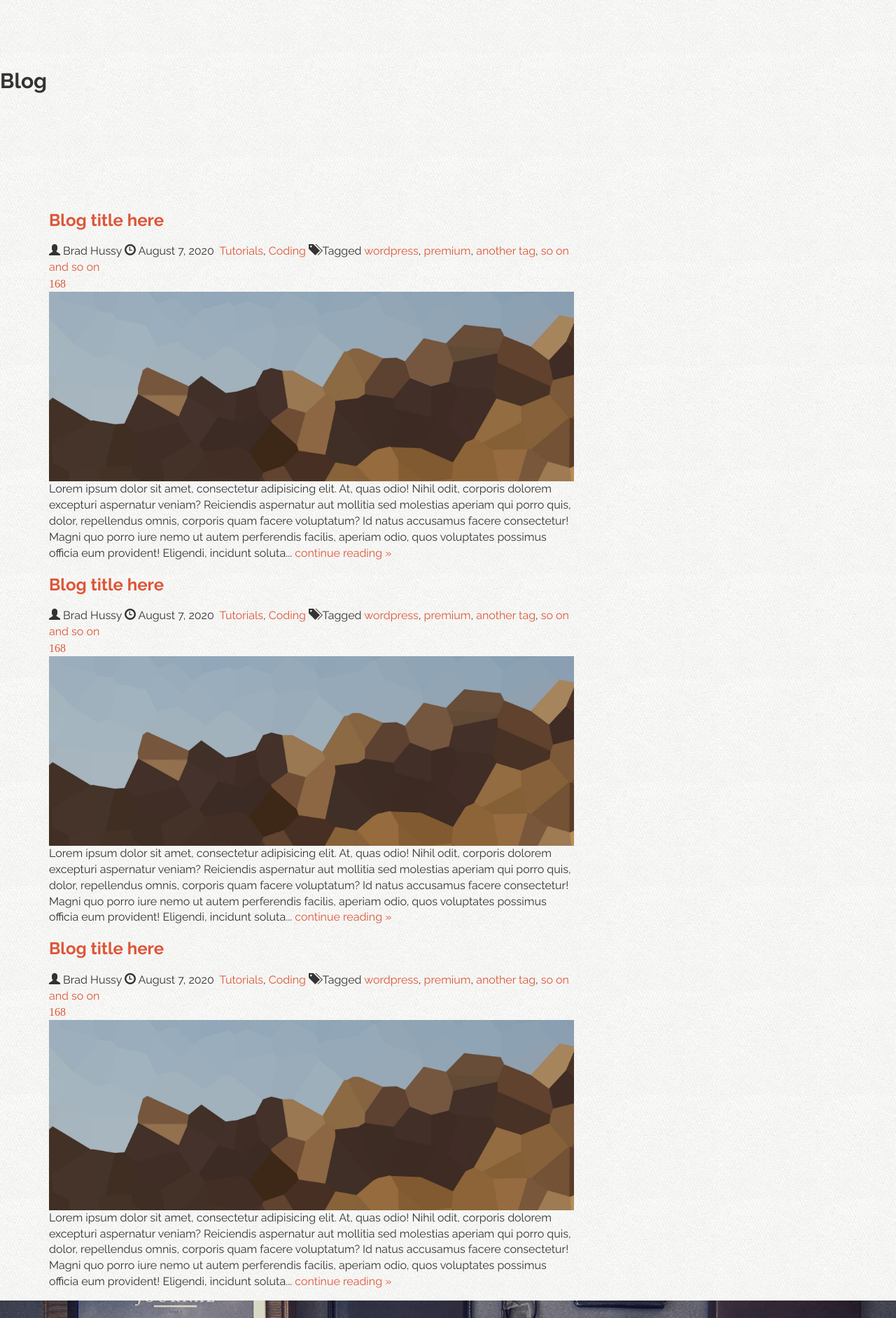
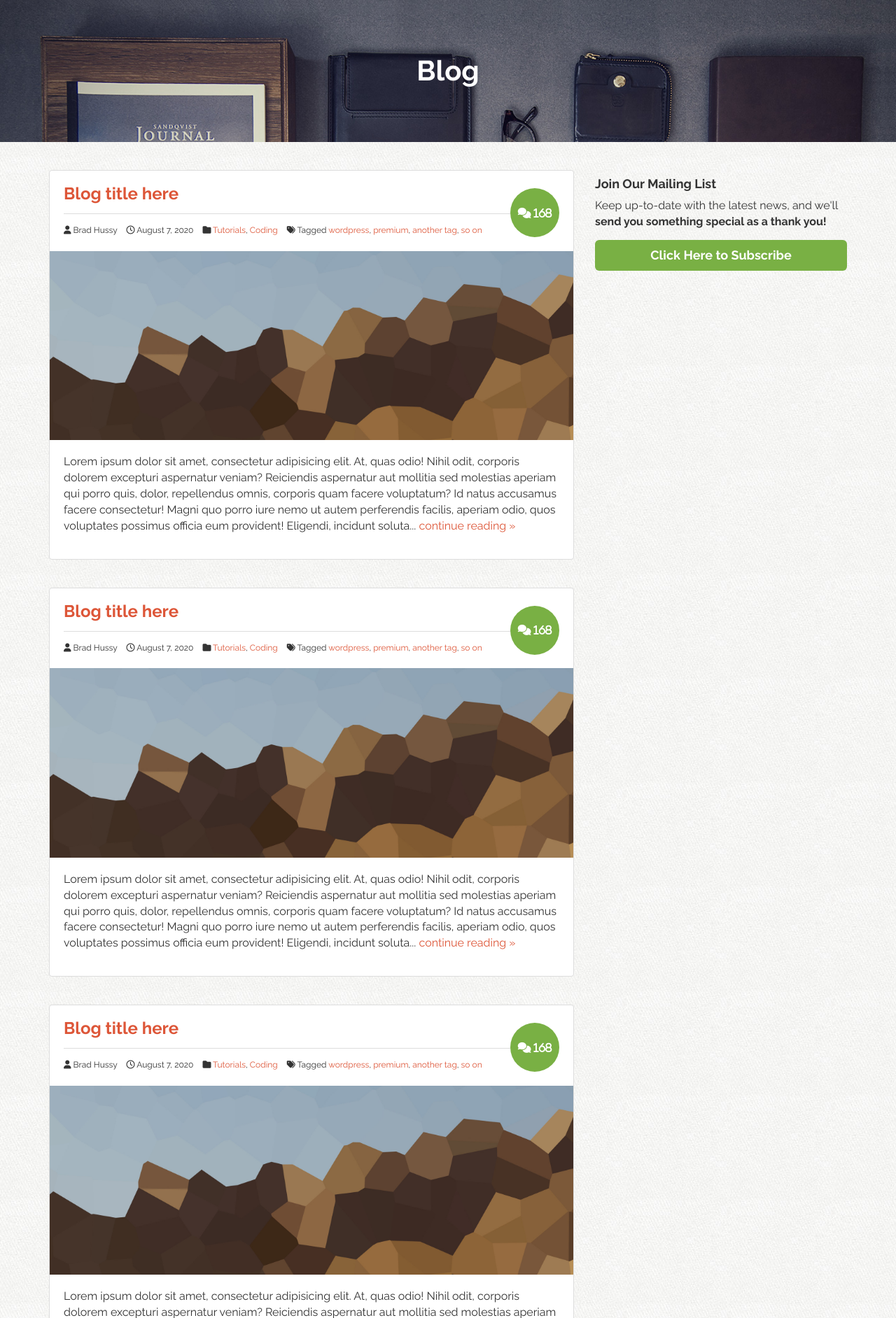
Before and after one commit to ethanbeauregard/bootstrap-to-wordpress, a PHP site: page /blog.html in a window 1280 px wide. Shown: the part 51-1935 px from the top of the page at 70% size. Run offline with PHP 8.4, Linux system fonts and the light colour scheme; some libraries are stand-ins or nearby versions.

Commit message:
added styles to the blog posts on blog page along with minor fixes to font-awesome icons

```diff
--- a/assets/css/custom.css
+++ b/assets/css/custom.css
@@ -232,6 +232,33 @@ section h3 {
   padding: 30px 0 10px;
 }
 
+#primary {
+  padding: 40px 0 40px;
+}
+
+.feature-image {
+  display: table;
+  width: 100%;
+}
+
+.feature-image-default {
+  background: url('../img/stuff-feature.jpg') no-repeat;
+  background-size: cover;
+}
+
+.feature-image-default-alt {
+  background: url('../img/hipster-stuff.jpg') no-repeat;
+  background-size: cover;
+  background-attachment: fixed;
+}
+
+.feature-image h1 {
+  display: table-cell;
+  vertical-align: middle;
+  text-align: center;
+  color: #fff;
+}
+
 #optin {
   background: #3e4249;
   padding: 20px 0;
@@ -374,6 +401,83 @@ footer li.signup-link a:hover {
   margin-right: 6px;
 }
 
+/* Blog  */
+.post {
+  position: relative;
+  border: 1px solid #ddd;
+  background: #fff;
+  margin: 0 0 40px;
+  -webkit-border-radius: 4px;
+  -moz-border-radius: 4px;
+  border-radius: 4px;
+}
+
+.post header,
+.post .post-excerpt {
+  padding: 20px;
+}
+
+.post header h3,
+.post header h1  {
+  margin: 0 0 15px;
+  padding: 0 0 15px;
+  border-bottom: 1px solid #ddd;
+}
+
+.post header h1 {
+  font-size: 24px;
+}
+
+.post-image {
+  height: auto;
+}
+
+.post-details {
+  font-size: 12px;
+  width: 90%;
+}
+
+.post-details i.fa {
+  padding-left: 10px;
+}
+
+.post-details i.fa:first-child {
+  padding: 0;
+}
+
+/* Comments */
+.post-comments-badge {
+  height: 70px;
+  width: 70px;
+  position: absolute;
+  top: 25px;
+  right: 20px;
+  -webkit-border-radius: 100%;
+  -moz-border-radius: 100%;
+  border-radius: 100%;
+  background: #79b044;
+  text-align: center;
+  display: table;
+}
+
+.post-comments-badge a {
+  display: table-cell;
+  vertical-align: middle;
+  color: #fff;
+  line-height: 20px;
+  font-size: 20px;
+}
+
+.post-comments-badge i.fa {
+  display: block;
+  font-size: 15px;
+  padding: 0;
+}
+
+.post-comments-badge:hover {
+  background-color: #8bc653;
+}
+
 /* Custom Icon Sprites */
 i.ci {
   display: inline-block;
--- a/blog.html
+++ b/blog.html
@@ -52,7 +52,7 @@
   </header>
 
   <section class="feature-image feature-image-default-alt" data-type="background" data-speed="2">
-    <h2 class="page-title">Blog</h2>
+    <h1 class="page-title">Blog</h1>
   </section>
 
   <!-- ============== Blog Content ============== -->
@@ -64,13 +64,13 @@
           <header>
             <h3><a href="post.html">Blog title here</a></h3>
             <div class="post-details">
-              <span class="glyphicon glyphicon-user"></span> Brad Hussy
-              <span class="glyphicon glyphicon-time"></span> <time>August 7, 2020</time>
-              <span class="glyphicon glyphicon-folder-open-alt"></span> <a href="">Tutorials</a>, <a href="">Coding</a>
-              <span class="glyphicon glyphicon-tags"></span> Tagged <a href="">wordpress</a>, <a href="">premium</a>, <a href="">another tag</a>, <a href="">so on and so on</a>
+              <i class="fa fa-user"></i> Brad Hussy
+              <i class="fa fa-clock-o"></i> <time>August 7, 2020</time>
+              <i class="fa fa-folder"></i> <a href="">Tutorials</a>, <a href="">Coding</a>
+              <i class="fa fa-tags"></i> Tagged <a href="">wordpress</a>, <a href="">premium</a>, <a href="">another tag</a>, <a href="">so on</a>
 
               <div class="post-comments-badge">
-                <a href=""><span class="glyphicon glyphicon-comments"> 168</span></a>
+                <a href=""><i class="fa fa-comments"> 168</i></a>
               </div><!--post-comments-badge -->
             </div><!--post-details -->
           </header>
@@ -87,13 +87,13 @@
           <header>
             <h3><a href="post.html">Blog title here</a></h3>
             <div class="post-details">
-              <span class="glyphicon glyphicon-user"></span> Brad Hussy
-              <span class="glyphicon glyphicon-time"></span> <time>August 7, 2020</time>
-              <span class="glyphicon glyphicon-folder-open-alt"></span> <a href="">Tutorials</a>, <a href="">Coding</a>
-              <span class="glyphicon glyphicon-tags"></span> Tagged <a href="">wordpress</a>, <a href="">premium</a>, <a href="">another tag</a>, <a href="">so on and so on</a>
+              <i class="fa fa-user"></i> Brad Hussy
+              <i class="fa fa-clock-o"></i> <time>August 7, 2020</time>
+              <i class="fa fa-folder"></i> <a href="">Tutorials</a>, <a href="">Coding</a>
+              <i class="fa fa-tags"></i> Tagged <a href="">wordpress</a>, <a href="">premium</a>, <a href="">another tag</a>, <a href="">so on</a>
 
               <div class="post-comments-badge">
-                <a href=""><span class="glyphicon glyphicon-comments"> 168</span></a>
+                <a href=""><i class="fa fa-comments"> 168</i></a>
               </div><!--post-comments-badge -->
             </div><!--post-details -->
           </header>
@@ -110,13 +110,13 @@
           <header>
             <h3><a href="post.html">Blog title here</a></h3>
             <div class="post-details">
-              <span class="glyphicon glyphicon-user"></span> Brad Hussy
-              <span class="glyphicon glyphicon-time"></span> <time>August 7, 2020</time>
-              <span class="glyphicon glyphicon-folder-open-alt"></span> <a href="">Tutorials</a>, <a href="">Coding</a>
-              <span class="glyphicon glyphicon-tags"></span> Tagged <a href="">wordpress</a>, <a href="">premium</a>, <a href="">another tag</a>, <a href="">so on and so on</a>
+              <i class="fa fa-user"></i> Brad Hussy
+              <i class="fa fa-clock-o"></i> <time>August 7, 2020</time>
+              <i class="fa fa-folder"></i> <a href="">Tutorials</a>, <a href="">Coding</a>
+              <i class="fa fa-tags"></i> Tagged <a href="">wordpress</a>, <a href="">premium</a>, <a href="">another tag</a>, <a href="">so on</a>
 
               <div class="post-comments-badge">
-                <a href=""><span class="glyphicon glyphicon-comments"> 168</span></a>
+                <a href=""><i class="fa fa-comments"> 168</i></a>
               </div><!--post-comments-badge -->
             </div><!--post-details -->
           </header>
@@ -130,6 +130,23 @@
         </article><!--post -->
 
       </main>
+
+      <!-- Sidebar -->
+      <aside class="col-sm-4">
+        <div class="widget">
+          <h4>Join Our Mailing List</h4>
+          <p>Keep up-to-date with the latest news, and we'll <strong>send you something special as a thank you!</strong></p>
+          <button class="btn btn-success btn-lg btn-block" data-toggle="modal" data-target="#myModal">
+            Click Here to Subscribe
+          </button>
+        </div><!--widget -->
+        <div class="widget">
+
+        </div><!--widget -->
+        <div class="widget"></div><!--widget -->
+        <div class="widget"></div><!--widget -->
+      </aside>
+
     </div><!--row -->
   </div><!--container -->
 
```
